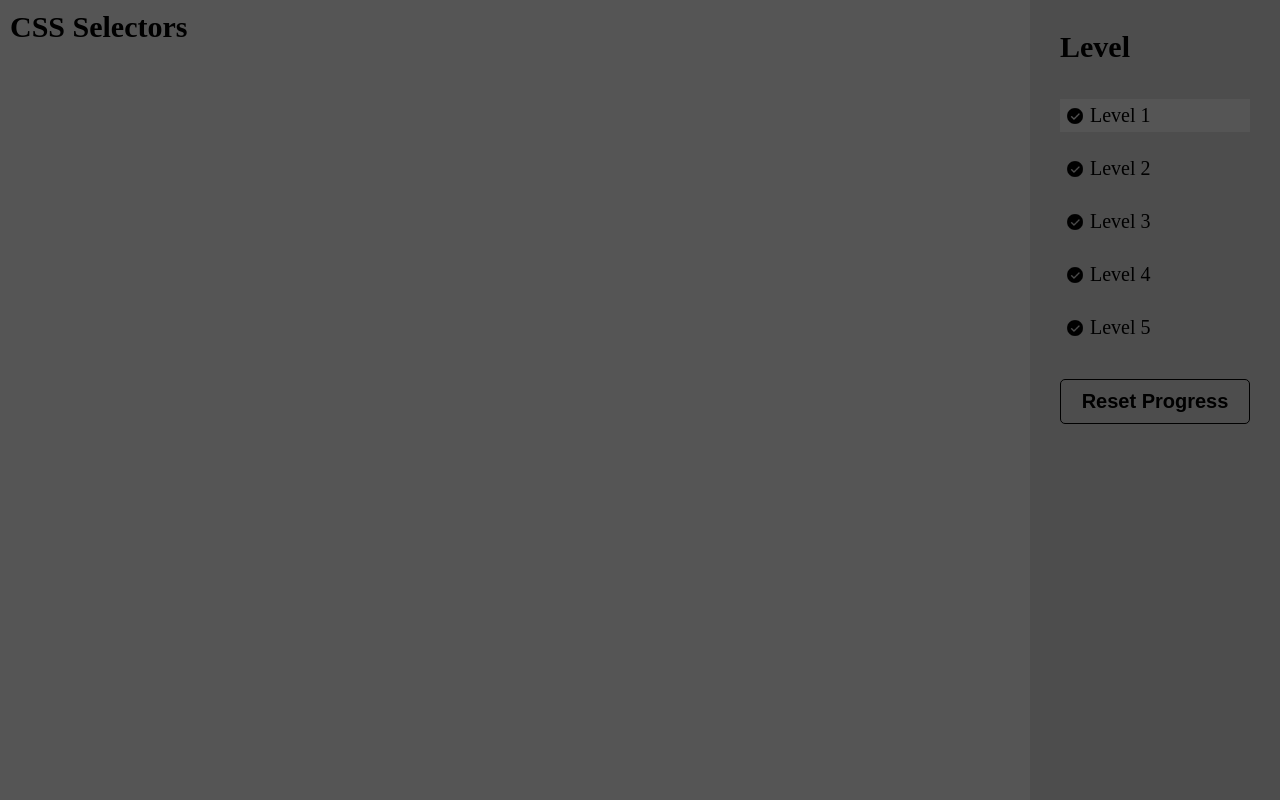
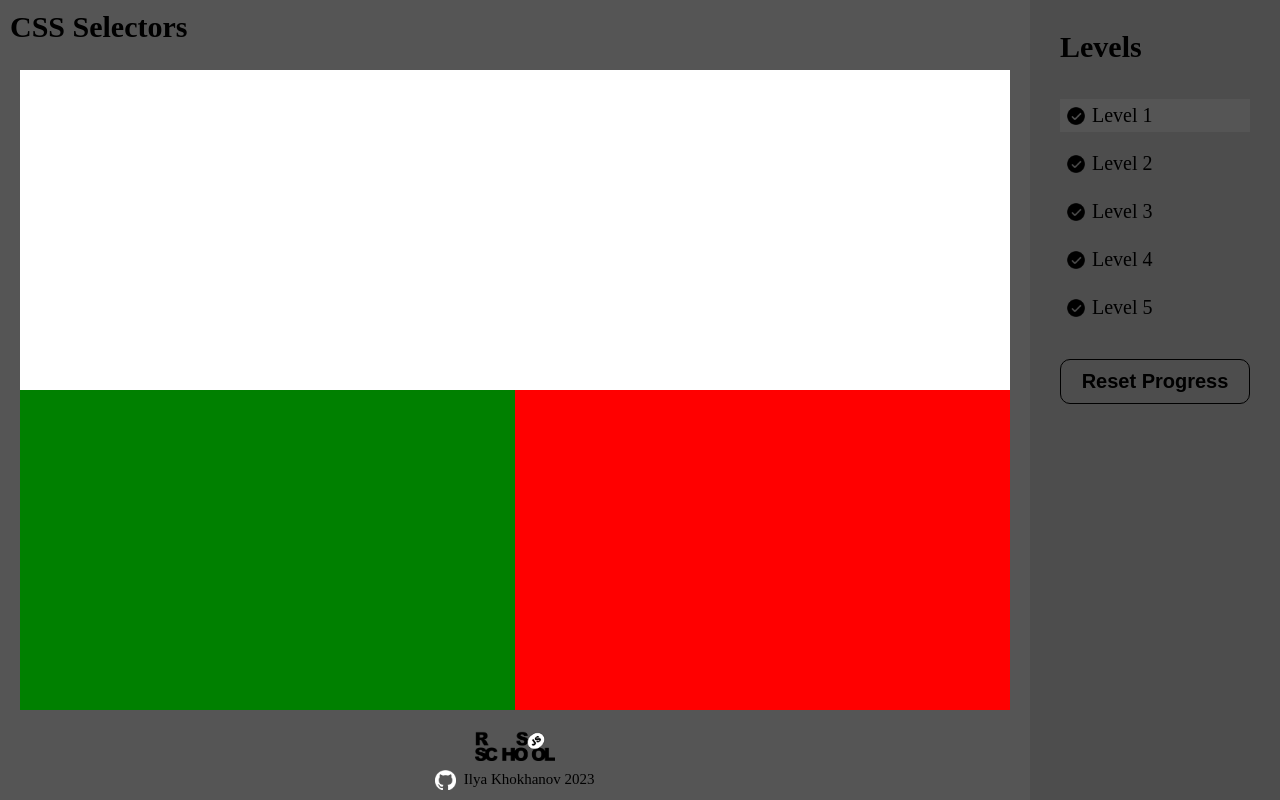
Before and after one commit to IlyaKhokhanov/rs-school, a website built with webpack: page rss-css-selectors/src/index.html in a window 1280 px wide. Built offline with nearby package versions, Linux system fonts and the light colour scheme.

Commit message:
feat: add footer and basic layout

```diff
--- a/rss-css-selectors/src/components/app/app.ts
+++ b/rss-css-selectors/src/components/app/app.ts
@@ -1,13 +1,23 @@
 import levelsData from '../../data/levels.json';
 import { ILevelData } from '../../utils/types';
+import { addElement } from '../../utils/utils';
+import CssEditor from '../cssEditor/cssEditor';
+import ElementsViewer from '../elementsViewer/elementsViewer';
+import HtmlViewer from '../htmlViewer/htmlViewer';
 import LevelViewer from '../levelViewer/levelViewer';
 
 export default class App {
   levelsData: ILevelData[] = levelsData;
 
-  container: HTMLElement = document.createElement('main');
+  container: HTMLElement = addElement('main', 'main');
 
   levels = new LevelViewer(levelsData);
+
+  elements = new ElementsViewer(this.container);
+
+  cssEditor = new CssEditor(this.container);
+
+  htmlViewer = new HtmlViewer(this.container);
 
   initApp(): void {
     document.body.append(this.container);
--- /dev/null
+++ b/rss-css-selectors/src/components/cssEditor/cssEditor.scss
@@ -0,0 +1,3 @@
+.css-editor-wrapper {
+  background: green;
+}
--- /dev/null
+++ b/rss-css-selectors/src/components/cssEditor/cssEditor.ts
@@ -0,0 +1,14 @@
+import { addElement } from '../../utils/utils';
+import './cssEditor.scss';
+
+export default class CssEditor {
+  constructor(public container: HTMLElement) {
+    this.CssEditor();
+  }
+
+  CssEditor() {
+    const cssEditorWrapper = addElement('div', 'css-editor-wrapper');
+
+    this.container.append(cssEditorWrapper);
+  }
+}
--- /dev/null
+++ b/rss-css-selectors/src/components/elementsViewer/elementsViewer.scss
@@ -0,0 +1,4 @@
+.elements-wrapper {
+  background: #fff;
+  grid-column: 1/3;
+}
--- /dev/null
+++ b/rss-css-selectors/src/components/elementsViewer/elementsViewer.ts
@@ -0,0 +1,14 @@
+import { addElement } from '../../utils/utils';
+import './elementsViewer.scss';
+
+export default class ElementsViewer {
+  constructor(public container: HTMLElement) {
+    this.initElements();
+  }
+
+  initElements() {
+    const elementsWrapper = addElement('div', 'elements-wrapper');
+
+    this.container.append(elementsWrapper);
+  }
+}
--- /dev/null
+++ b/rss-css-selectors/src/components/footer/footer.scss
@@ -0,0 +1,46 @@
+footer {
+  position: fixed;
+  right: 250px;
+  bottom: 0;
+  left: 0;
+  height: 80px;
+  display: flex;
+  flex-direction: column;
+  gap: 7px;
+  align-items: center;
+  justify-content: center;
+}
+
+.github {
+  height: 20px;
+}
+
+.github:hover {
+  opacity: 0.5;
+}
+
+.github-link {
+  display: flex;
+  align-items: center;
+  justify-content: center;
+  gap: 8px;
+  text-decoration: none;
+  color: #000;
+}
+
+.github-img {
+  height: 20px;
+}
+
+.github-author {
+  text-decoration: none;
+  font-size: 1.5em;
+}
+
+.rss:hover {
+  opacity: 0.5;
+}
+
+.rss-img {
+  height: 30px;
+}
--- /dev/null
+++ b/rss-css-selectors/src/components/footer/footer.ts
@@ -0,0 +1,26 @@
+import { addElement } from '../../utils/utils';
+import './footer.scss';
+
+export default function footer() {
+  const innerFooter = `
+    <div class="rss">
+      <a href="https://rs.school/js/" target="_blank"
+        ><img class="rss-img" src="./img/rss_js.png" alt="rss-link" />
+      </a>
+    </div>
+    <div class="github">
+      <a
+        class="github-link"
+        href="https://github.com/IlyaKhokhanov"
+        target="_blank"
+      >
+        <img class="github-img" src="./img/gh.png" alt="github" />
+        <span class="github-author"> Ilya Khokhanov 2023</span>
+      </a>
+    </div>
+  `;
+
+  const footerElem: HTMLElement = addElement('footer', 'footer');
+  footerElem.innerHTML = innerFooter;
+  document.body.append(footerElem);
+}
--- /dev/null
+++ b/rss-css-selectors/src/components/htmlViewer/htmlViewer.scss
@@ -0,0 +1,3 @@
+.html-viewer-wrapper {
+  background: red;
+}
--- /dev/null
+++ b/rss-css-selectors/src/components/htmlViewer/htmlViewer.ts
@@ -0,0 +1,14 @@
+import { addElement } from '../../utils/utils';
+import './htmlViewer.scss';
+
+export default class HtmlViewer {
+  constructor(public container: HTMLElement) {
+    this.initHtmlViewer();
+  }
+
+  initHtmlViewer() {
+    const htmlViewerWrapper = addElement('div', 'html-viewer-wrapper');
+
+    this.container.append(htmlViewerWrapper);
+  }
+}
--- a/rss-css-selectors/src/components/levelViewer/levelViewer.scss
+++ b/rss-css-selectors/src/components/levelViewer/levelViewer.scss
@@ -19,7 +19,7 @@
   &-list {
     display: flex;
     flex-direction: column;
-    gap: 20px;
+    gap: 15px;
   }
 
   &-level {
@@ -39,7 +39,7 @@
     }
 
     &--img {
-      width: 20px;
+      width: 22px;
     }
   }
 
@@ -49,7 +49,7 @@
     font-size: 2em;
     font-weight: bold;
     border: 1px solid $black-color;
-    border-radius: 5px;
+    border-radius: 10px;
     cursor: pointer;
 
     &:hover {
--- a/rss-css-selectors/src/components/levelViewer/levelViewer.ts
+++ b/rss-css-selectors/src/components/levelViewer/levelViewer.ts
@@ -5,17 +5,17 @@ import './levelViewer.scss';
 export default class LevelViewer {
   currentLevel: string | null = 'Level 1';
 
-  sidebar: HTMLElement = addElement('aside', 'sidebar');
+  private sidebar: HTMLElement = addElement('aside', 'sidebar');
 
   constructor(private levelsData: ILevelData[]) {
     this.initLevels();
   }
 
-  initLevels(): void {
+  public initLevels(): void {
     this.sidebar.innerHTML = '';
 
     const sidebarHeader: HTMLElement = addElement('h2', 'sidebar-header');
-    sidebarHeader.textContent = 'Level';
+    sidebarHeader.textContent = 'Levels';
 
     const sidebarList: HTMLElement = addElement('ul', 'sidebar-list');
 
@@ -63,7 +63,7 @@ export default class LevelViewer {
     document.body.append(this.sidebar);
   }
 
-  nextLevel(): void {
+  public nextLevel(): void {
     this.currentLevel = `Level ${Number(this.currentLevel?.split(' ')[1]) + 1}`;
     this.initLevels();
   }
--- a/rss-css-selectors/src/data/levels.json
+++ b/rss-css-selectors/src/data/levels.json
@@ -1,6 +1,7 @@
 [
   {
     "name": "Level 1",
+    "description": "Select the boxes",
     "complete": false,
     "items": [
       { "element": "box", "class": "active" },
@@ -10,6 +11,7 @@
   },
   {
     "name": "Level 2",
+    "description": "Select the boxes",
     "complete": false,
     "items": [
       { "element": "box", "class": "active" },
@@ -20,6 +22,7 @@
   },
   {
     "name": "Level 3",
+    "description": "Select the boxes",
     "complete": false,
     "items": [
       { "element": "box", "class": "active", "id": "fansy" },
@@ -30,6 +33,7 @@
   },
   {
     "name": "Level 4",
+    "description": "Select the boxes",
     "complete": false,
     "items": [
       { "element": "box" },
@@ -43,6 +47,7 @@
   },
   {
     "name": "Level 5",
+    "description": "Select the boxes",
     "complete": false,
     "items": [
       { "element": "box", "innerElement": { "element": "blue-ball" } },
--- a/rss-css-selectors/src/global.scss
+++ b/rss-css-selectors/src/global.scss
@@ -7,6 +7,7 @@
 }
 
 body {
+  position: relative;
   font-size: 10px;
   background: $main-gray-color;
 }
@@ -14,3 +15,15 @@ body {
 ul {
   list-style: none;
 }
+
+.main {
+  position: absolute;
+  top: 40px;
+  right: 250px;
+  bottom: 80px;
+  left: 0;
+  height: calc(100vh - 120px);
+  padding: 20px;
+  display: grid;
+  grid-template-columns: repeat(2, 1fr);
+}
--- a/rss-css-selectors/src/index.ts
+++ b/rss-css-selectors/src/index.ts
@@ -1,7 +1,9 @@
 import App from './components/app/app';
+import footer from './components/footer/footer';
 import header from './components/header/header';
 import './global.scss';
 
 header();
 const app = new App();
 app.initApp();
+footer();
--- a/rss-css-selectors/src/utils/types.ts
+++ b/rss-css-selectors/src/utils/types.ts
@@ -7,6 +7,7 @@ export type LevelItemsT = {
 
 export interface ILevelData {
   name: string;
+  description: string;
   complete: boolean;
   answer: string;
   items: LevelItemsT[];
```
